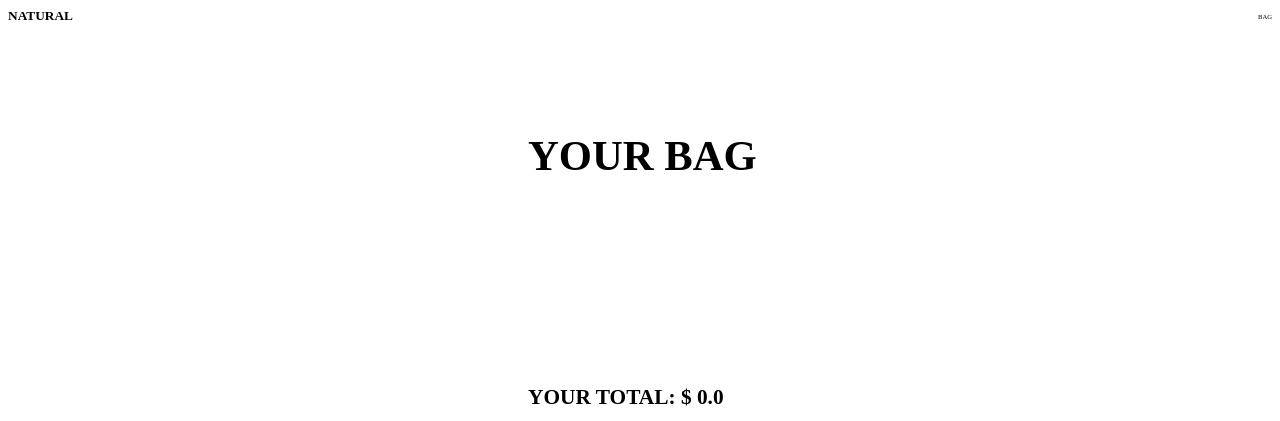
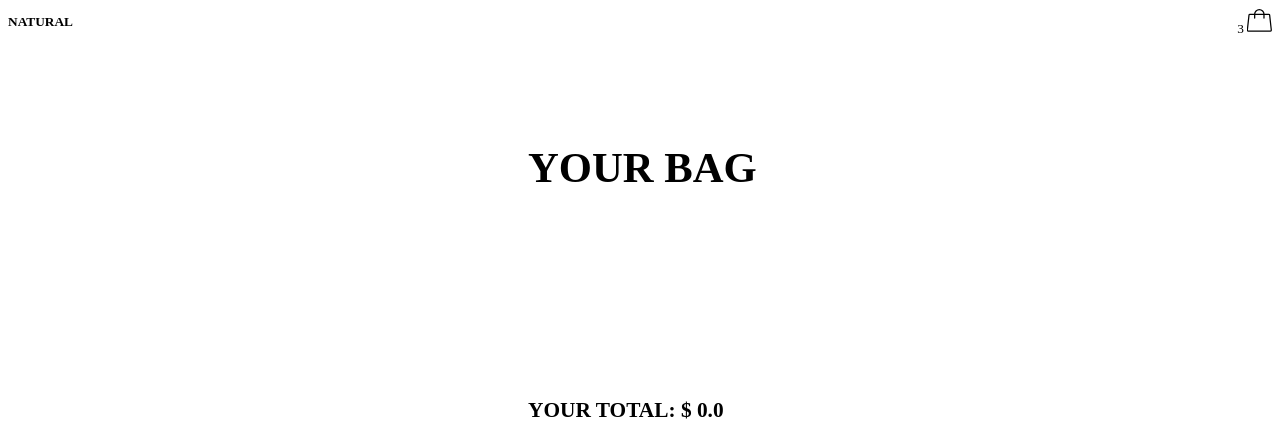
Before and after one commit to SlenderB13/natural-clothes, a Django app: page /cart/bag in a window 1280 px wide. Shown: the top 421 px of the page. Run offline with Django 4.2, Linux system fonts and the light colour scheme; data comes from the database, SQL or seed files in the repository; both versions use the stored data as it was after the commit; some web fonts are replaced.

Commit message:
add: svg de handbag na nav que leva pro carrinho

```diff
--- a/static/css/style.css
+++ b/static/css/style.css
@@ -44,3 +44,12 @@ a:hover {
 .nav__logo {
 	font-size: 2rem;
 }
+
+.nav__bag {
+	font-size: 2rem;
+}
+
+.nav__bag__svg {
+	width: 3.7rem;
+	height: 3.7rem;
+}
--- a/templates/nav.html
+++ b/templates/nav.html
@@ -1,6 +1,19 @@
+{% load static %}
 <nav class="nav">
     <h1 class="nav__logo">
         <a class="nav__logo__link" href="{% url 'home' %}">NATURAL</a>
     </h1>
-    <div class="nav__bag">BAG</div>
+    <div class="nav__bag">
+        3
+        <a href="{% url 'bag' %}">
+            <svg class="nav__bag__svg" width="37px" height="37px" version="1.1" viewBox="0 0 55.332 49.565" xmlns="http://www.w3.org/2000/svg">
+                <g transform="translate(-141.9 -133.32)">
+                    <g fill="none" stroke="#000" stroke-linecap="round" stroke-linejoin="round" stroke-width="2.8">
+                        <path d="m190.65 144.54h-42.167c-0.51364 2e-3 -1.0088 0.19177-1.393 0.5327-0.38418 0.34093-0.63105 0.81021-0.69445 1.3199l-3.7052 33.399c-0.0329 0.29104-4e-3 0.58563 0.0841 0.86483 0.0884 0.2792 0.23454 0.53676 0.42895 0.75576 0.19443 0.21899 0.43276 0.3947 0.69951 0.51561 0.26676 0.12092 0.55596 0.18434 0.84882 0.18603h49.629c0.2929-2e-3 0.58208-0.0651 0.84893-0.18603 0.26669-0.12091 0.50497-0.29662 0.69945-0.51561 0.19447-0.219 0.34058-0.47656 0.42903-0.75576 0.0883-0.2792 0.11702-0.57379 0.0841-0.86483l-3.7052-33.399c-0.0634-0.5097-0.31032-0.97898-0.69454-1.3199s-0.87938-0.53033-1.393-0.5327z"/>
+                        <path d="m159.13 152.89v-8.3498c0-2.7682 1.0997-5.423 3.057-7.3803 1.9575-1.9574 4.6122-3.057 7.3803-3.057 2.7682 0 5.4229 1.0996 7.3803 3.057 1.9573 1.9574 3.057 4.6121 3.057 7.3803v8.3498"/>
+                    </g>
+                </g>
+            </svg>
+        </a>
+    </div>
 </nav>
```
Also changed, not shown: db.sqlite3, static/img/handbag-thin.svg (added), static/img/handbag.svg (added).
